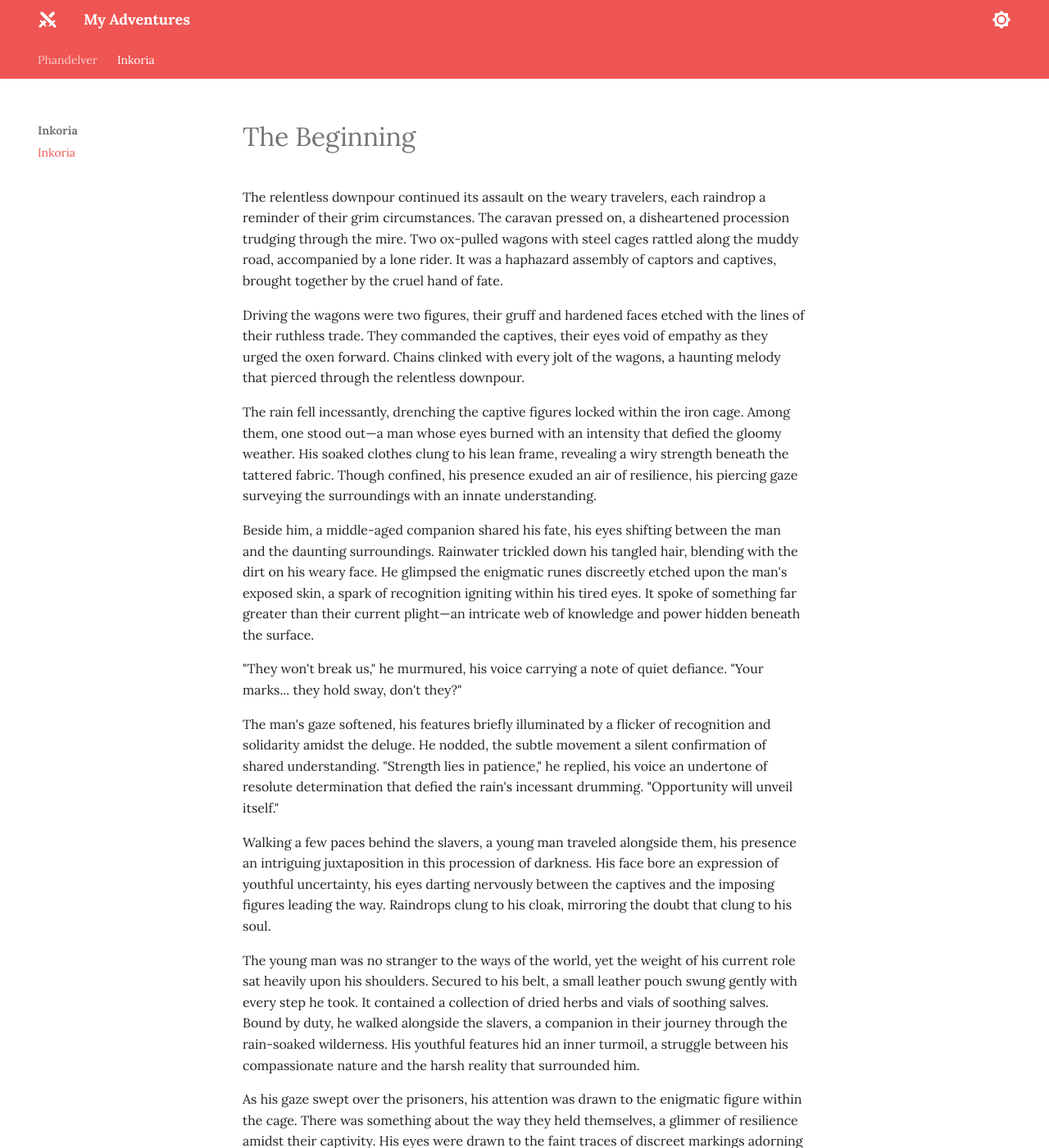
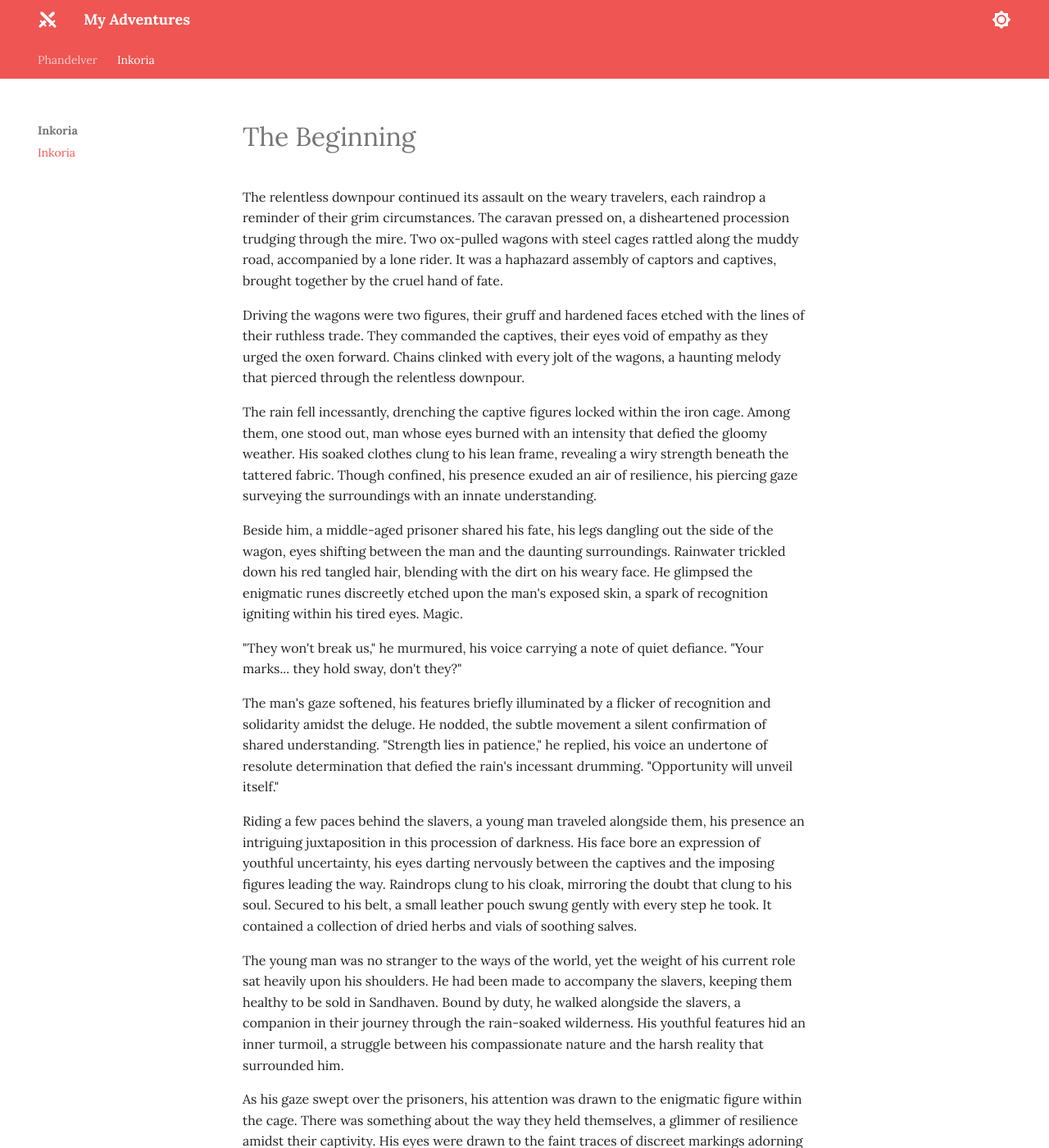
Before and after one commit to jonasmcferreira/adventures, an MkDocs documentation site: the page built from docs/inkoria/00.md, in a window 1280 px wide and 1400 px high. Shown: the whole window at 82% size. Built offline with MkDocs 1.6.1 and Material for MkDocs 9.7.7, drawn with Linux system fonts in a browser that asks for light colours.

Commit message:
modified docs/inkoria/00.md

```diff
--- a/docs/inkoria/00.md
+++ b/docs/inkoria/00.md
@@ -4,17 +4,17 @@ The relentless downpour continued its assault on the weary travelers, each raind
 
 Driving the wagons were two figures, their gruff and hardened faces etched with the lines of their ruthless trade. They commanded the captives, their eyes void of empathy as they urged the oxen forward. Chains clinked with every jolt of the wagons, a haunting melody that pierced through the relentless downpour.
 
-The rain fell incessantly, drenching the captive figures locked within the iron cage. Among them, one stood out—a man whose eyes burned with an intensity that defied the gloomy weather. His soaked clothes clung to his lean frame, revealing a wiry strength beneath the tattered fabric. Though confined, his presence exuded an air of resilience, his piercing gaze surveying the surroundings with an innate understanding.
+The rain fell incessantly, drenching the captive figures locked within the iron cage. Among them, one stood out,  man whose eyes burned with an intensity that defied the gloomy weather. His soaked clothes clung to his lean frame, revealing a wiry strength beneath the tattered fabric. Though confined, his presence exuded an air of resilience, his piercing gaze surveying the surroundings with an innate understanding.
 
-Beside him, a middle-aged companion shared his fate, his eyes shifting between the man and the daunting surroundings. Rainwater trickled down his tangled hair, blending with the dirt on his weary face. He glimpsed the enigmatic runes discreetly etched upon the man's exposed skin, a spark of recognition igniting within his tired eyes. It spoke of something far greater than their current plight—an intricate web of knowledge and power hidden beneath the surface.
+Beside him, a middle-aged prisoner shared his fate, his legs dangling out the side of the wagon, eyes shifting between the man and the daunting surroundings. Rainwater trickled down his red tangled hair, blending with the dirt on his weary face. He glimpsed the enigmatic runes discreetly etched upon the man's exposed skin, a spark of recognition igniting within his tired eyes. Magic.
 
 "They won't break us," he murmured, his voice carrying a note of quiet defiance. "Your marks... they hold sway, don't they?"
 
 The man's gaze softened, his features briefly illuminated by a flicker of recognition and solidarity amidst the deluge. He nodded, the subtle movement a silent confirmation of shared understanding. "Strength lies in patience," he replied, his voice an undertone of resolute determination that defied the rain's incessant drumming. "Opportunity will unveil itself."
 
-Walking a few paces behind the slavers, a young man traveled alongside them, his presence an intriguing juxtaposition in this procession of darkness. His face bore an expression of youthful uncertainty, his eyes darting nervously between the captives and the imposing figures leading the way. Raindrops clung to his cloak, mirroring the doubt that clung to his soul.
+Riding a few paces behind the slavers, a young man traveled alongside them, his presence an intriguing juxtaposition in this procession of darkness. His face bore an expression of youthful uncertainty, his eyes darting nervously between the captives and the imposing figures leading the way. Raindrops clung to his cloak, mirroring the doubt that clung to his soul. Secured to his belt, a small leather pouch swung gently with every step he took. It contained a collection of dried herbs and vials of soothing salves.
 
-The young man was no stranger to the ways of the world, yet the weight of his current role sat heavily upon his shoulders. Secured to his belt, a small leather pouch swung gently with every step he took. It contained a collection of dried herbs and vials of soothing salves. Bound by duty, he walked alongside the slavers, a companion in their journey through the rain-soaked wilderness. His youthful features hid an inner turmoil, a struggle between his compassionate nature and the harsh reality that surrounded him.
+The young man was no stranger to the ways of the world, yet the weight of his current role sat heavily upon his shoulders. He had been made to accompany the slavers, keeping them healthy to be sold in Sandhaven. Bound by duty, he walked alongside the slavers, a companion in their journey through the rain-soaked wilderness. His youthful features hid an inner turmoil, a struggle between his compassionate nature and the harsh reality that surrounded him.
 
 As his gaze swept over the prisoners, his attention was drawn to the enigmatic figure within the cage. There was something about the way they held themselves, a glimmer of resilience amidst their captivity. His eyes were drawn to the faint traces of discreet markings adorning their skin, symbols of a power he could only guess at.
 
```
